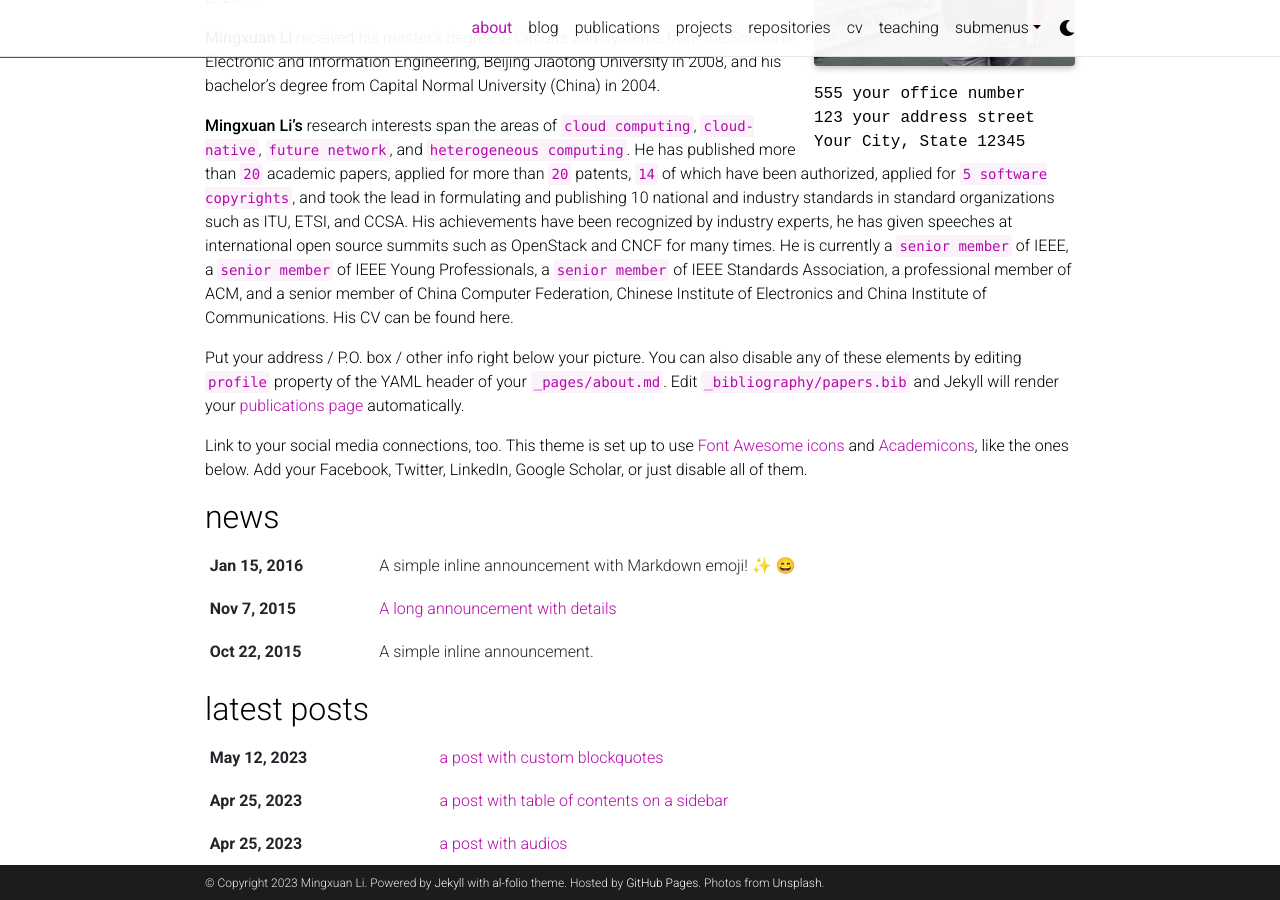
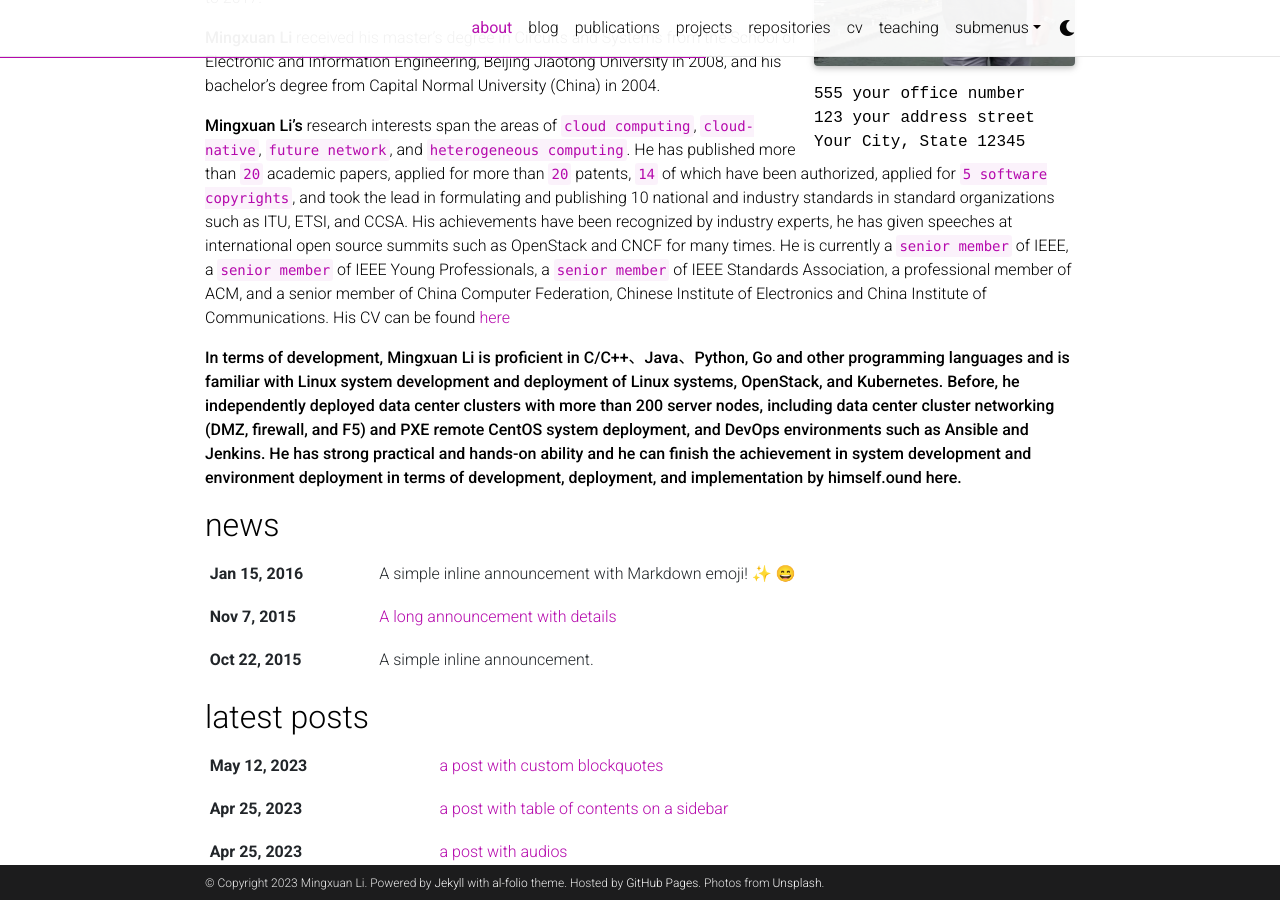
Before and after one commit to limx59/limx59.github.io, a Jekyll site: the page built from _pages/about.md, in a window 1280 px wide and 900 px high, scrolled down 423 px. Built offline with Jekyll 4.4.1, drawn with Linux system fonts in a browser that asks for light colours; full-size pictures stand in for the smaller copies a plugin makes; emoji names are drawn with the system emoji font; comment, search, counter and statistics services are not loaded; a style sheet for code colours, icons or effects is not loaded.

Commit message:
Update about.md

```diff
--- a/_pages/about.md
+++ b/_pages/about.md
@@ -25,8 +25,6 @@ Before joining UNT, he was a senior engineer in the Future Network Research Cent
 
 **Mingxuan Li** received his master's degree in Circuits and Systems from the School of Electronic and Information Engineering, Beijing Jiaotong University in 2008, and his bachelor's degree from Capital Normal University (China) in 2004.
 
-**Mingxuan Li's** research interests span the areas of `cloud computing`, `cloud-native`, `future network`, and `heterogeneous computing`. He has published more than `20` academic papers, applied for more than `20` patents, `14` of which have been authorized, applied for `5 software copyrights`, and took the lead in formulating and publishing 10 national and industry standards in standard organizations such as ITU, ETSI, and CCSA. His achievements have been recognized by industry experts, he has given speeches at international open source summits such as OpenStack and CNCF for many times. He is currently a `senior member` of IEEE, a `senior member` of IEEE Young Professionals, a `senior member` of IEEE Standards Association, a professional member of ACM, and a senior member of China Computer Federation, Chinese Institute of Electronics and China Institute of Communications. His CV can be found here.
+**Mingxuan Li's** research interests span the areas of `cloud computing`, `cloud-native`, `future network`, and `heterogeneous computing`. He has published more than `20` academic papers, applied for more than `20` patents, `14` of which have been authorized, applied for `5 software copyrights`, and took the lead in formulating and publishing 10 national and industry standards in standard organizations such as ITU, ETSI, and CCSA. His achievements have been recognized by industry experts, he has given speeches at international open source summits such as OpenStack and CNCF for many times. He is currently a `senior member` of IEEE, a `senior member` of IEEE Young Professionals, a `senior member` of IEEE Standards Association, a professional member of ACM, and a senior member of China Computer Federation, Chinese Institute of Electronics and China Institute of Communications. His CV can be found [here](/_papges/cv)
 
-Put your address / P.O. box / other info right below your picture. You can also disable any of these elements by editing `profile` property of the YAML header of your `_pages/about.md`. Edit `_bibliography/papers.bib` and Jekyll will render your [publications page](/al-folio/publications/) automatically.
-
-Link to your social media connections, too. This theme is set up to use [Font Awesome icons](http://fortawesome.github.io/Font-Awesome/) and [Academicons](https://jpswalsh.github.io/academicons/), like the ones below. Add your Facebook, Twitter, LinkedIn, Google Scholar, or just disable all of them.
+**In terms of development, Mingxuan Li is proficient in C/C++、Java、Python, Go and other programming languages and is familiar with Linux system development and deployment of Linux systems, OpenStack, and Kubernetes. Before, he independently deployed data center clusters with more than 200 server nodes, including data center cluster networking (DMZ, firewall, and F5) and PXE remote CentOS system deployment, and DevOps environments such as Ansible and Jenkins. He has strong practical and hands-on ability and he can finish the achievement in system development and environment deployment in terms of development, deployment, and implementation by himself.ound here.**
```
